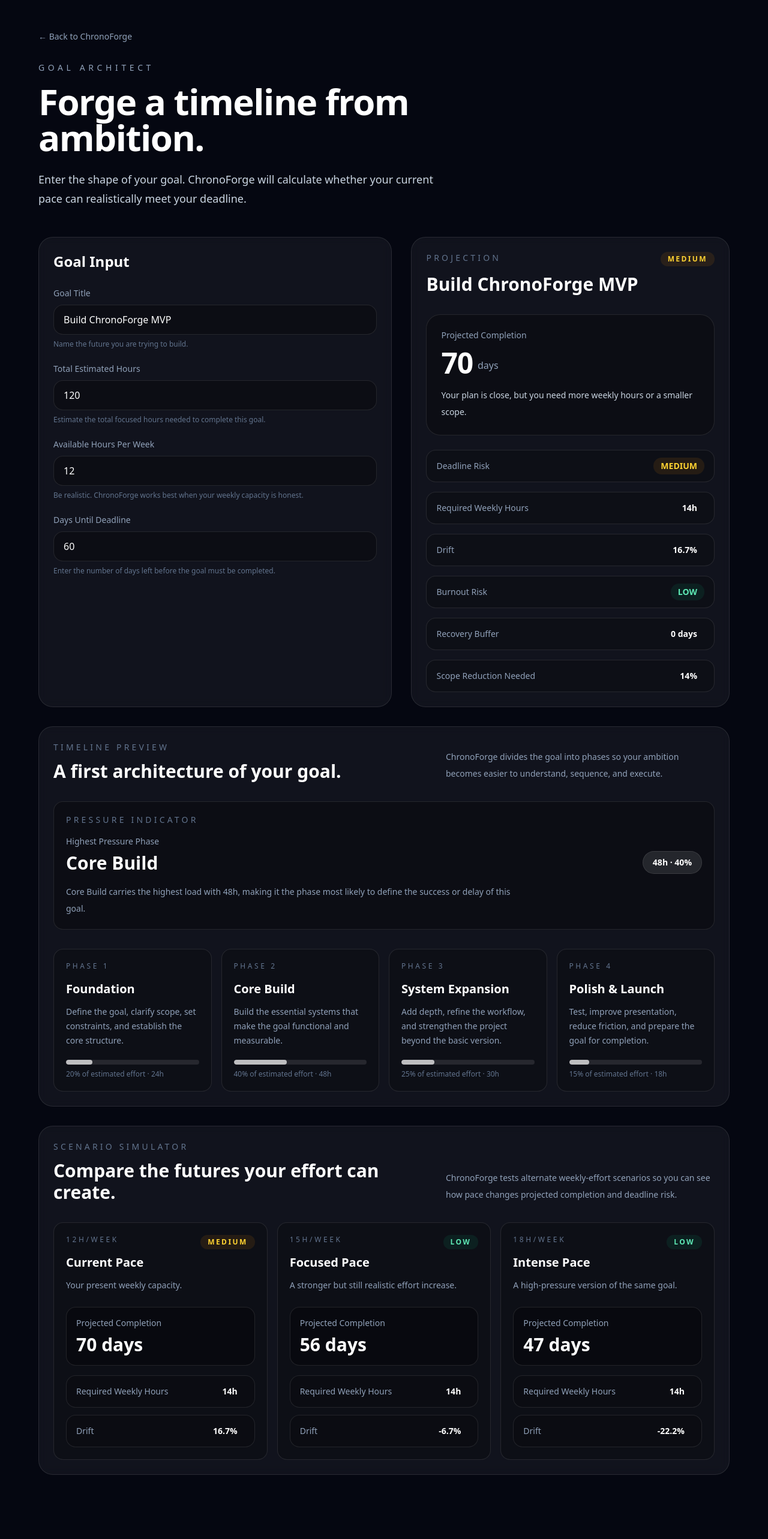
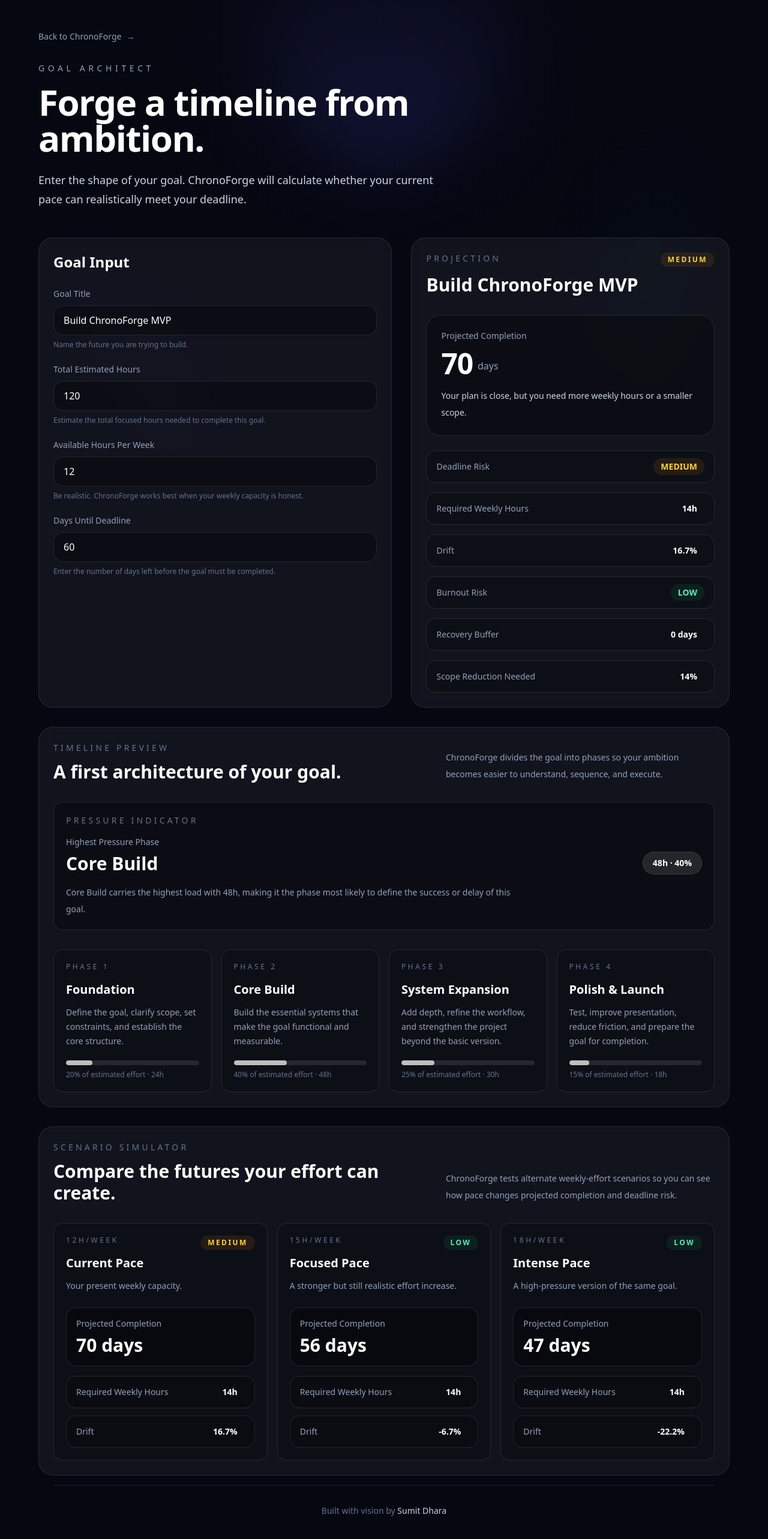
Before and after one commit to sumitdhara609/chronoforge, a Next.js app: page /create in a window 1280 px wide. Shown: the part 16-2582 px from the top of the page at 60% size. Before the commit the page ends 2539 px from the top, so only its background shows below. Built offline with nearby package versions, Linux system fonts and the light colour scheme.

Commit message:
Add premium create page hover insights and footer

```diff
--- a/app/create/page.tsx
+++ b/app/create/page.tsx
@@ -1,8 +1,11 @@
 "use client";
 
 import { useState } from "react";
+import { BackgroundOrbs } from "@/components/background-orbs";
+import { HoverInsight } from "@/components/hover-insight";
+import { PremiumButton } from "@/components/premium-button";
+import { SiteFooter } from "@/components/site-footer";
 import { calculateProjection, type RiskLevel } from "@/lib/chrono-engine";
-import { BackgroundOrbs } from "@/components/background-orbs";
 import {
   analyzeTimelinePressure,
   generateTimelinePhases,
@@ -24,7 +27,7 @@
     {
       title: "Current Pace",
       description: "Your present weekly capacity.",
-      weeklyHours: availableHoursPerWeek,
+      weeklyHours: Math.max(1, availableHoursPerWeek),
     },
     {
       title: "Focused Pace",
@@ -50,15 +53,15 @@
   const displayGoalTitle = goalTitle.trim() || "Untitled Timeline";
 
   return (
-    <main className="relative min-h-screen overflow-hidden bg-[#050711] px-6 py-16 text-white">
+    <main className="relative isolate min-h-screen overflow-hidden bg-[#050711] px-6 py-16 text-white">
       <BackgroundOrbs />
-      <section className="mx-auto max-w-6xl">
-        <a
-          href="/"
-          className="mb-8 inline-flex text-sm text-slate-400 transition hover:text-white"
-        >
-          ← Back to ChronoForge
-        </a>
+
+      <section className="relative z-10 mx-auto max-w-6xl">
+        <div className="mb-8">
+          <PremiumButton href="/" variant="ghost">
+            Back to ChronoForge
+          </PremiumButton>
+        </div>
 
         <p className="mb-4 text-sm uppercase tracking-[0.4em] text-slate-400">
           Goal Architect
@@ -167,7 +170,8 @@
               <RiskBadge value={projection.deadlineRisk} />
             </div>
 
-            <div className="mt-8 rounded-3xl border border-white/10 bg-black/30 p-6">
+            <HoverInsight insight="This is the central ChronoEngine forecast: how long your goal may take at your current pace.">
+              <div className="mt-8 rounded-3xl border border-white/10 bg-black/30 p-6 transition duration-300 hover:-translate-y-1 hover:border-white/20 hover:bg-black/40 hover:shadow-[0_20px_80px_rgba(255,255,255,0.06)]">
                 <p className="text-sm text-slate-400">Projected Completion</p>
 
                 <div className="mt-3 flex items-end gap-2">
@@ -181,38 +185,45 @@
                   {projection.recommendation}
                 </p>
               </div>
+            </HoverInsight>
 
             <div className="mt-6 space-y-4">
               <ProjectionRow
                 label="Deadline Risk"
                 value={projection.deadlineRisk}
                 tone={projection.deadlineRisk}
+                insight="Deadline Risk compares your available weekly capacity with the weekly effort required to finish on time."
               />
 
               <ProjectionRow
                 label="Required Weekly Hours"
                 value={`${projection.requiredWeeklyHours}h`}
+                insight="This is the weekly effort needed to complete the goal within the selected deadline."
               />
 
               <ProjectionRow
                 label="Drift"
                 value={`${projection.driftPercentage}%`}
+                insight="Drift shows how far your projected timeline is moving away from the target deadline."
               />
 
               <ProjectionRow
                 label="Burnout Risk"
                 value={projection.burnoutRisk}
                 tone={projection.burnoutRisk}
+                insight="Burnout Risk estimates whether the required weekly effort may become too intense."
               />
 
               <ProjectionRow
                 label="Recovery Buffer"
                 value={`${projection.recoveryBufferDays} days`}
+                insight="Recovery Buffer shows how much margin the plan has before missed days begin damaging the timeline."
               />
 
               <ProjectionRow
                 label="Scope Reduction Needed"
                 value={`${projection.scopeReductionNeeded}%`}
+                insight="This estimates how much scope may need to be reduced if your current pace cannot meet the deadline."
               />
             </div>
           </div>
@@ -236,7 +247,8 @@
             </p>
           </div>
 
-          <div className="mt-8 rounded-2xl border border-white/10 bg-black/30 p-5">
+          <HoverInsight insight="The Pressure Indicator identifies the heaviest phase in your timeline, where execution difficulty is most likely to concentrate.">
+            <div className="mt-8 rounded-2xl border border-white/10 bg-black/30 p-5 transition duration-300 hover:-translate-y-1 hover:border-white/20 hover:bg-black/40 hover:shadow-[0_20px_80px_rgba(255,255,255,0.06)]">
               <p className="text-sm uppercase tracking-[0.3em] text-slate-500">
                 Pressure Indicator
               </p>
@@ -261,13 +273,15 @@
                 {timelinePressure.summary}
               </p>
             </div>
+          </HoverInsight>
 
           <div className="mt-8 grid gap-4 md:grid-cols-4">
             {timelinePhases.map((phase, index) => (
-              <div
+              <HoverInsight
                 key={phase.title}
-                className="rounded-2xl border border-white/10 bg-black/20 p-5 transition duration-300 hover:-translate-y-1 hover:border-white/20 hover:bg-black/30"
+                insight={`${phase.title} carries ${phase.estimatedHours}h of estimated effort in this timeline architecture.`}
               >
+                <div className="rounded-2xl border border-white/10 bg-black/20 p-5 transition duration-300 hover:-translate-y-1 hover:border-white/20 hover:bg-black/30 hover:shadow-[0_20px_80px_rgba(255,255,255,0.06)]">
                   <p className="text-xs uppercase tracking-[0.3em] text-slate-500">
                     Phase {index + 1}
                   </p>
@@ -292,6 +306,7 @@
                     </p>
                   </div>
                 </div>
+              </HoverInsight>
             ))}
           </div>
         </div>
@@ -316,10 +331,11 @@
 
           <div className="mt-8 grid gap-4 md:grid-cols-3">
             {scenarios.map((scenario) => (
-              <div
+              <HoverInsight
                 key={scenario.title}
-                className="rounded-2xl border border-white/10 bg-black/20 p-5 transition duration-300 hover:-translate-y-1 hover:border-white/20 hover:bg-black/30"
+                insight={`${scenario.title} shows what happens if your weekly effort becomes ${scenario.weeklyHours} hours per week.`}
               >
+                <div className="rounded-2xl border border-white/10 bg-black/20 p-5 transition duration-300 hover:-translate-y-1 hover:border-white/20 hover:bg-black/30 hover:shadow-[0_20px_80px_rgba(255,255,255,0.06)]">
                   <div className="flex items-start justify-between gap-4">
                     <div>
                       <p className="text-xs uppercase tracking-[0.3em] text-slate-500">
@@ -360,10 +376,15 @@
                     />
                   </div>
                 </div>
+              </HoverInsight>
             ))}
           </div>
         </div>
       </section>
+
+      <div className="relative z-10">
+        <SiteFooter />
+      </div>
     </main>
   );
 }
@@ -372,15 +393,17 @@
   label,
   value,
   tone,
+  insight,
 }: {
   label: string;
   value: string;
   tone?: RiskLevel;
+  insight?: string;
 }) {
   const toneClass = getRiskToneClass(tone);
 
-  return (
-    <div className="flex items-center justify-between rounded-2xl border border-white/10 bg-black/20 px-4 py-3">
+  const row = (
+    <div className="flex items-center justify-between rounded-2xl border border-white/10 bg-black/20 px-4 py-3 transition duration-300 hover:border-white/20 hover:bg-black/30">
       <span className="text-sm text-slate-400">{label}</span>
 
       <span
@@ -390,6 +413,12 @@
       </span>
     </div>
   );
+
+  if (!insight) {
+    return row;
+  }
+
+  return <HoverInsight insight={insight}>{row}</HoverInsight>;
 }
 
 function RiskBadge({ value }: { value: RiskLevel }) {
--- /dev/null
+++ b/components/hover-insight.tsx
@@ -0,0 +1,17 @@
+type HoverInsightProps = {
+  children: React.ReactNode;
+  insight: string;
+};
+
+export function HoverInsight({ children, insight }: HoverInsightProps) {
+  return (
+    <div className="group relative">
+      {children}
+
+      <div className="pointer-events-none absolute left-1/2 top-0 z-20 w-64 -translate-x-1/2 -translate-y-[110%] scale-95 rounded-2xl border border-white/10 bg-[#0b1020]/95 p-4 text-sm leading-6 text-slate-300 opacity-0 shadow-[0_20px_80px_rgba(0,0,0,0.45)] backdrop-blur-xl transition duration-300 group-hover:scale-100 group-hover:opacity-100">
+        <div className="mb-2 h-px w-full bg-gradient-to-r from-transparent via-white/30 to-transparent" />
+        {insight}
+      </div>
+    </div>
+  );
+}
--- /dev/null
+++ b/components/site-footer.tsx
@@ -0,0 +1,12 @@
+export function SiteFooter() {
+  return (
+    <footer className="mx-auto max-w-6xl px-6 pb-10 pt-4 text-center">
+      <div className="border-t border-white/10 pt-8">
+        <p className="text-sm text-slate-500">
+          Built with vision by{" "}
+          <span className="font-medium text-slate-300">Sumit Dhara</span>
+        </p>
+      </div>
+    </footer>
+  );
+}
```
Also changed, not shown: app/page.tsx (+77 -16 lines). Lines whose indentation alone changed are shown as unchanged.
